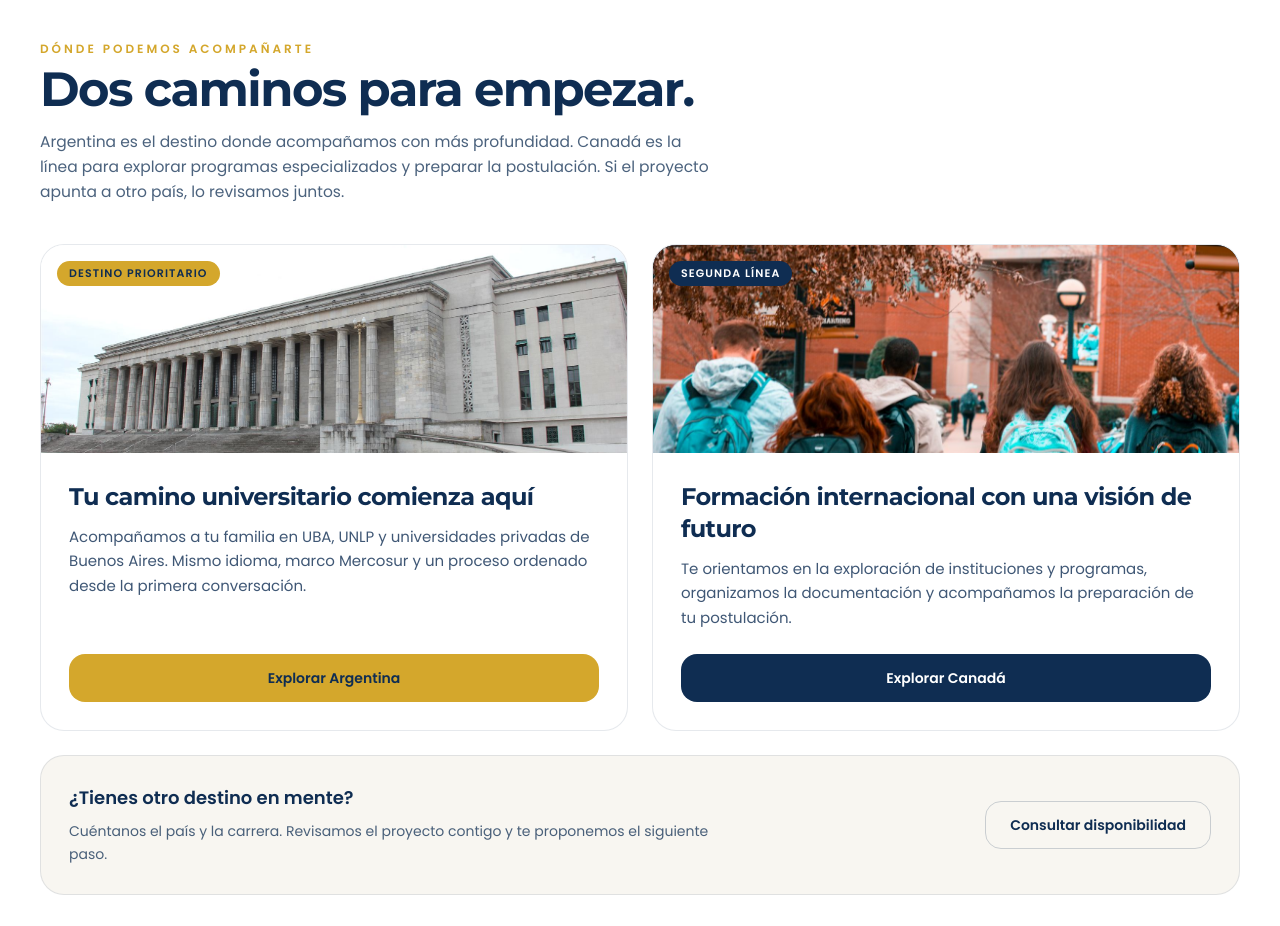
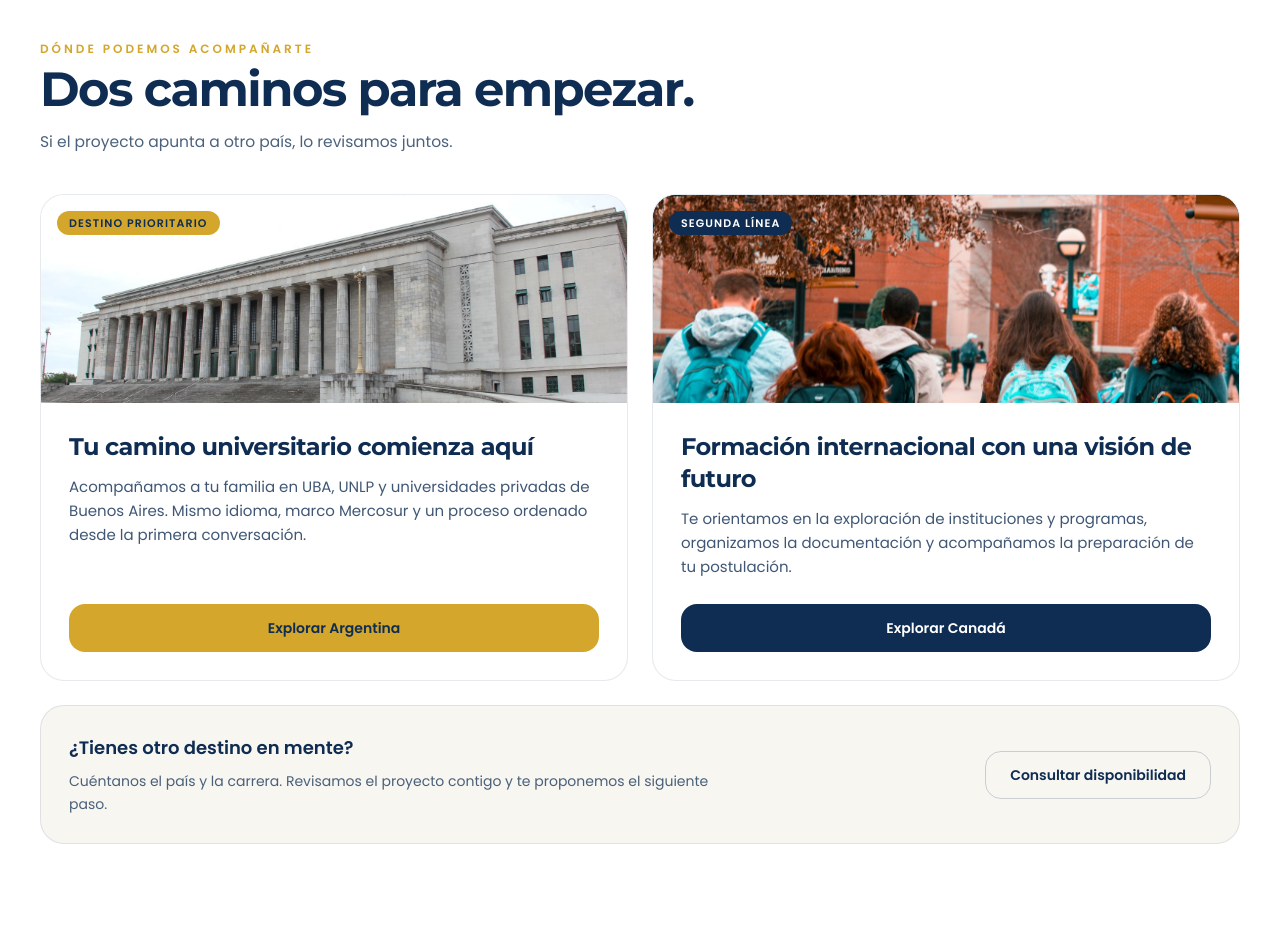
Before and after one commit to jaramillosebas007/Unifutura, a plain HTML site: page index.html in a window 1280 px wide. Shown: the part 1100-2026 px from the top of the page. Drawn offline with nearby package versions, Linux system fonts and the light colour scheme.

Commit message:
Update index.html

```diff
--- a/index.html
+++ b/index.html
@@ -375,7 +375,7 @@
     <div class="max-w-2xl mb-10">
       <div class="uppercase tracking-[3px] text-xs font-semibold text-[#D4A72C]">DÓNDE PODEMOS ACOMPAÑARTE</div>
       <h2 class="section-heading text-4xl lg:text-5xl tracking-[-1.6px] mt-2">Dos caminos para empezar.</h2>
-      <p class="mt-4 text-[#0F2D52]/75 text-[15.5px] leading-relaxed">Argentina es el destino donde acompañamos con más profundidad. Canadá es la línea para explorar programas especializados y preparar la postulación. Si el proyecto apunta a otro país, lo revisamos juntos.</p>
+      <p class="mt-4 text-[#0F2D52]/75 text-[15.5px] leading-relaxed">Si el proyecto apunta a otro país, lo revisamos juntos.</p>
     </div>
     <div class="grid lg:grid-cols-2 gap-6">
       <article class="premium-card rounded-3xl border border-[#0F2D52]/10 overflow-hidden bg-white flex flex-col">
```
